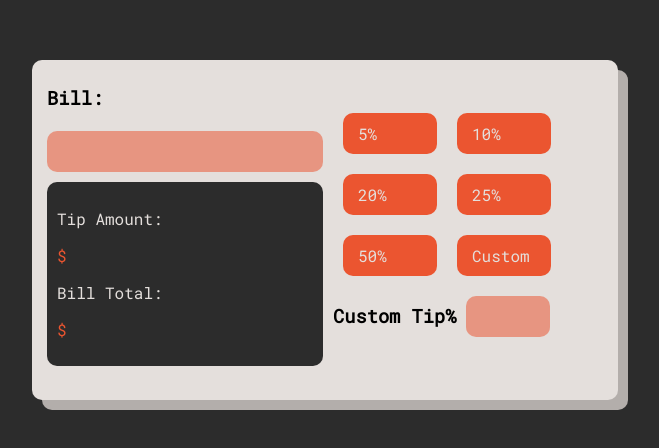
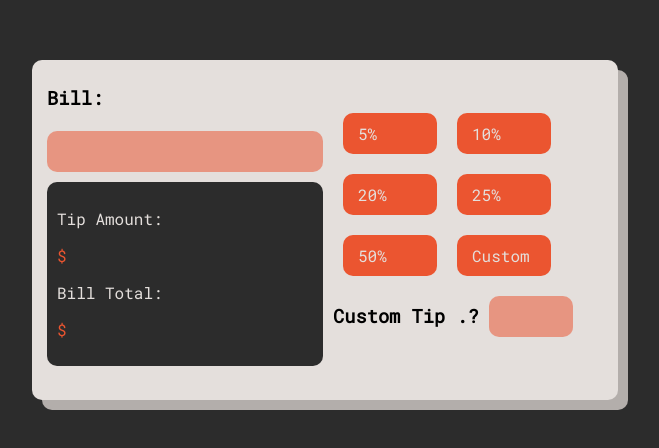
Before and after one commit to johnathanmann/tip-calculator, a React (Create React App) app: page / in a window 1280 px wide. Shown: the part 178-626 px from the top of the page, without its empty margins (315-974 px from the left). Built offline with nearby package versions, Linux system fonts and the light colour scheme.

Commit message:
Custom tip working

```diff
--- a/src/App.js
+++ b/src/App.js
@@ -5,14 +5,19 @@ function App() {
   const [tipValue, setTip] = useState();
   const [billValue, setBill] = useState();
   var tip = '';
-  var fullBill = '';
   const billRef = createRef(null);
   const findTip = (percentage) =>{
     var bill = billRef.current.value;
-    console.log({bill});
-    console.log({percentage});
     tip= ((percentage * bill));
-    console.log(tip);
+    setTip(tip);
+    setBill(parseInt(bill) + parseInt(tip));
+  }
+
+  const customRef = createRef(null);
+  const customTip = () =>{
+    var bill = billRef.current.value;
+    var percentage = customRef.current.value;
+    tip= ((percentage * bill));
     setTip(tip);
     setBill(parseInt(bill) + parseInt(tip));
   }
@@ -38,9 +43,9 @@ function App() {
           <button onClick={() => findTip(.2)}>20%</button>
           <button onClick={() => findTip(.25)}>25%</button>
           <button onClick={() => findTip(.5)}>50%</button>
-          <button onClick={() => findTip(5)}>Custom</button><br/>
-          <label htmlFor="bill"><h3 id="bill-label" className='inline'>Custom Tip%</h3></label>
-          <input type="text" className='inline' id="customTip" name="bill"/>
+          <button onClick={() => customTip()}>Custom</button><br/>
+          <label htmlFor="bill"><h3 id="bill-label" className='inline'>Custom Tip .?</h3></label>
+          <input type="text" className='inline' id="customTip" name="bill" ref={customRef}/>
         </section>
       </div>
     </div>
```
